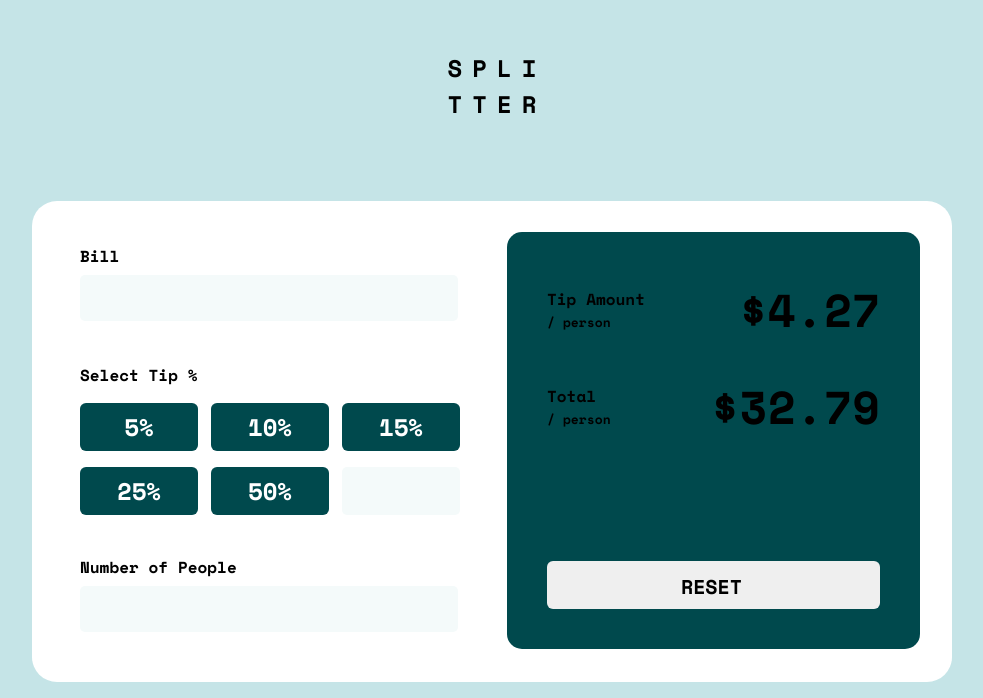
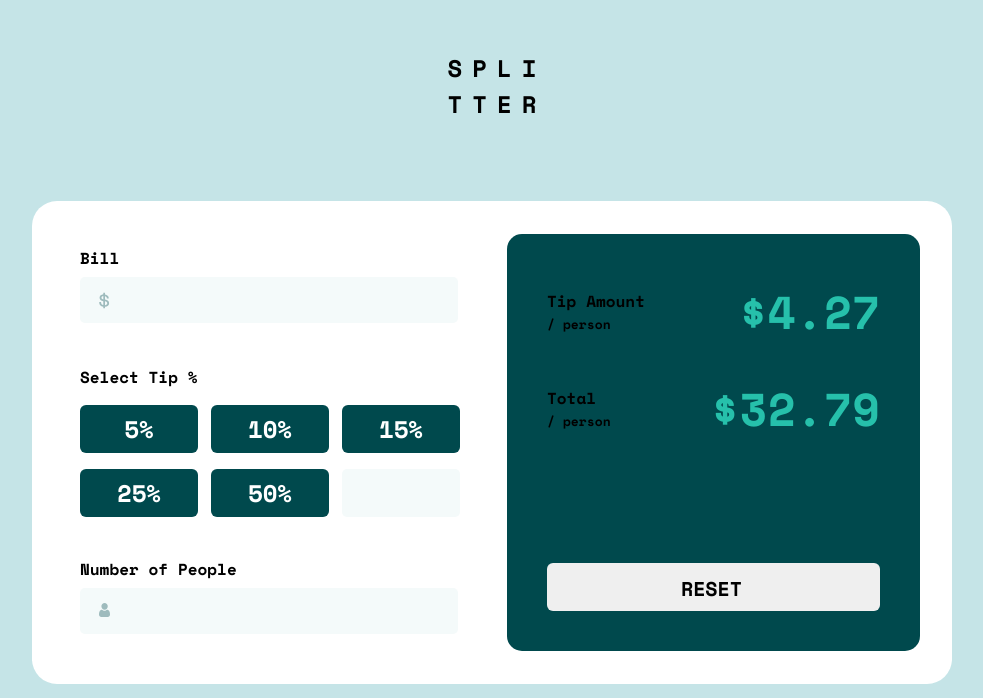
Before and after one commit to Avatarius/tip-calculator, a website built with webpack: page src/index.html in a window 1280 px wide. Shown: the part 102-800 px from the top of the page, without its empty margins (148-1131 px from the left). Built offline with nearby package versions, Linux system fonts and the light colour scheme.

Commit message:
иконки у инпутов

```diff
--- a/src/blocks/content/content.scss
+++ b/src/blocks/content/content.scss
@@ -1,6 +1,6 @@
 .content {
   background-color: var(--content-background-color, hsl(0, 0%, 100%));
-  padding: 30.5px 32px 32.5px;
+  padding: 32.5px 32px 32.5px;
   border-radius: 25px;
   // inline-size: 920px;
   margin: auto;
--- a/src/blocks/input/input.scss
+++ b/src/blocks/input/input.scss
@@ -6,6 +6,16 @@
   &__textfield {
     inline-size: 378px;
     font-size: 24px;
-    padding: 5px;
+    background-repeat: no-repeat;
+    background-size: 11px;
+    background-position: 19px 15px;
+
+    &_bill {
+      background-image: url('../images/icon-dollar.svg');
+    }
+
+    &_person {
+      background-image: url('../images/icon-person.svg');
+    }
   }
 }
--- a/src/blocks/result/result.scss
+++ b/src/blocks/result/result.scss
@@ -34,6 +34,7 @@
   &__cost {
     grid-area: cost;
     font-size: 46px;
+    color: hsl(172, 67%, 45%);
   }
 
   &__reset {
--- a/src/blocks/textfield/textfield.scss
+++ b/src/blocks/textfield/textfield.scss
@@ -4,6 +4,9 @@
   background-color: hsl(189, 41%, 97%);
   appearance: none;
   font-size: 24px;
+  text-align: right;
+  padding: 5px 16px 5px 5px;
+  color: var(--input-text-color, hsl(183, 100%, 15%));
 }
 
 
--- a/src/index.html
+++ b/src/index.html
@@ -21,7 +21,7 @@
     <section class="content__input">
       <label class="input">
         <h2 class="subtitle input__title">Bill</h2>
-        <input type="number" class="textfield input__textfield">
+        <input type="number" class="textfield input__textfield input__textfield_bill">
       </label>
       <div class="options">
         <h2 class="subtitle options__title">Select Tip %</h2>
@@ -48,7 +48,7 @@
       </div>
       <label class="input">
         <h2 class="subtitle input__title">Number of People</h2>
-        <input type="number" class="textfield input__textfield">
+        <input type="number" class="textfield input__textfield input__textfield_person">
       </label>
     </section>
     <section class="result">
--- a/src/scss/variables.scss
+++ b/src/scss/variables.scss
@@ -2,7 +2,17 @@
   --page-background-color: hsl(185, 41%, 84%);
   --content-background-color: hsl(0, 0%, 100%);
   --input-background-color: hsl(185, 41%, 84%);
+  --input-text-color: hsl(183, 100%, 15%);
   --options-button-background-color: hsl(183, 100%, 15%);
   --options-button-text-color: hsl(0, 0%, 100%);
   --result-background-color: hsl(183, 100%, 15%);
+  /*
+  --page-background-color: hsl(185, 41%, 84%);
+  --content-background-color: hsl(0, 0%, 100%);
+  --input-background-color: hsl(185, 41%, 84%);
+  --main-text-color: hsl(183, 100%, 15%);
+  --contrast-text-color: hsl(0, 0%, 100%);
+  --dark-color: hsl(183, 100%, 15%);
+  --accent-color: hsl(172, 67%, 45%);
+  */
 }
```
Also changed, not shown: src/images/favicon-32x32.png (added), src/images/icon-dollar.svg (added), src/images/icon-person.svg (added), src/images/logo.svg (added).
